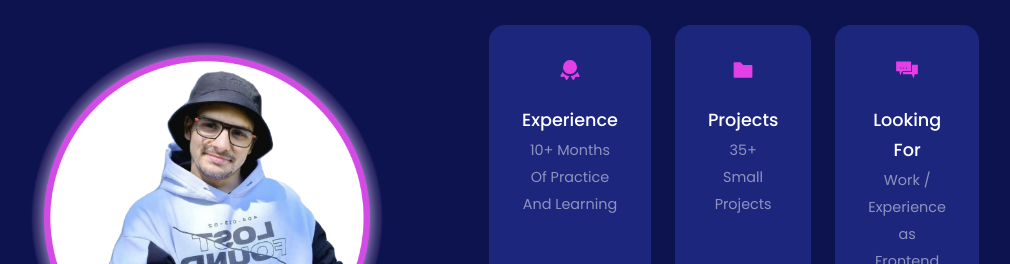
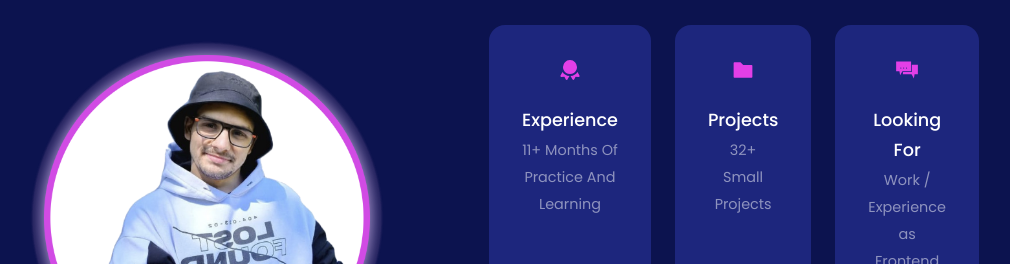
Before and after one commit to NatanielNat/homepage_1.0, a React (Create React App) app: page / in a window 1280 px wide. Shown: the part 1113-1377 px from the top of the page, without its empty margins (151-1161 px from the left). Built offline with nearby package versions, Linux system fonts and the light colour scheme.

Commit message:
update about.jsx

```diff
--- a/src/components/about/About.jsx
+++ b/src/components/about/About.jsx
@@ -23,13 +23,13 @@ const About = () => {
     <article className="about__card">
       <TbAwardFilled className="about__icon"/>
     <h5>Experience</h5>
-    <small>10+ Months Of Practice And Learning</small>
+    <small>11+ Months Of Practice And Learning</small>
     </article>
 
     <article className="about__card">
       <AiFillFolder className="about__icon"/>
     <h5>Projects</h5>
-    <small>35+ Small Projects</small>
+    <small>32+ Small Projects</small>
     </article>
 
     <article className="about__card">
```
